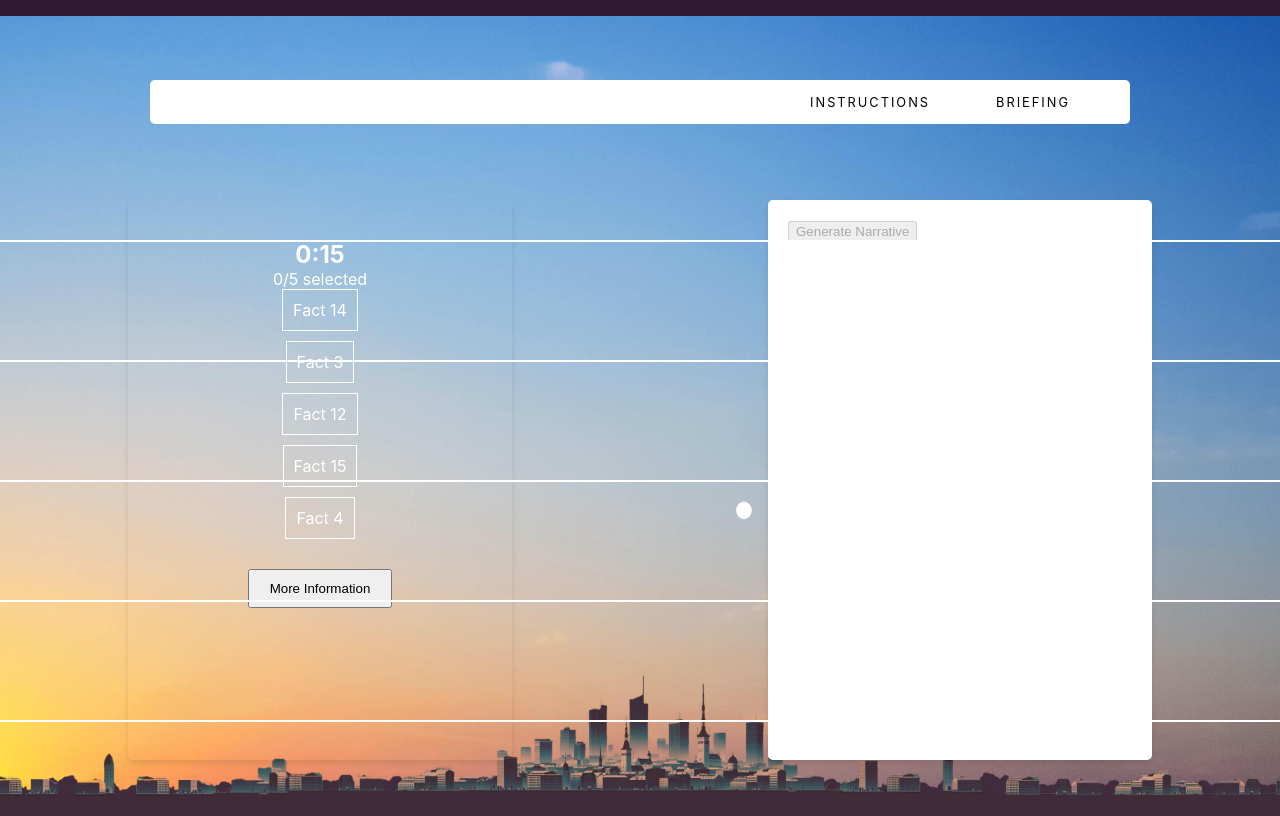
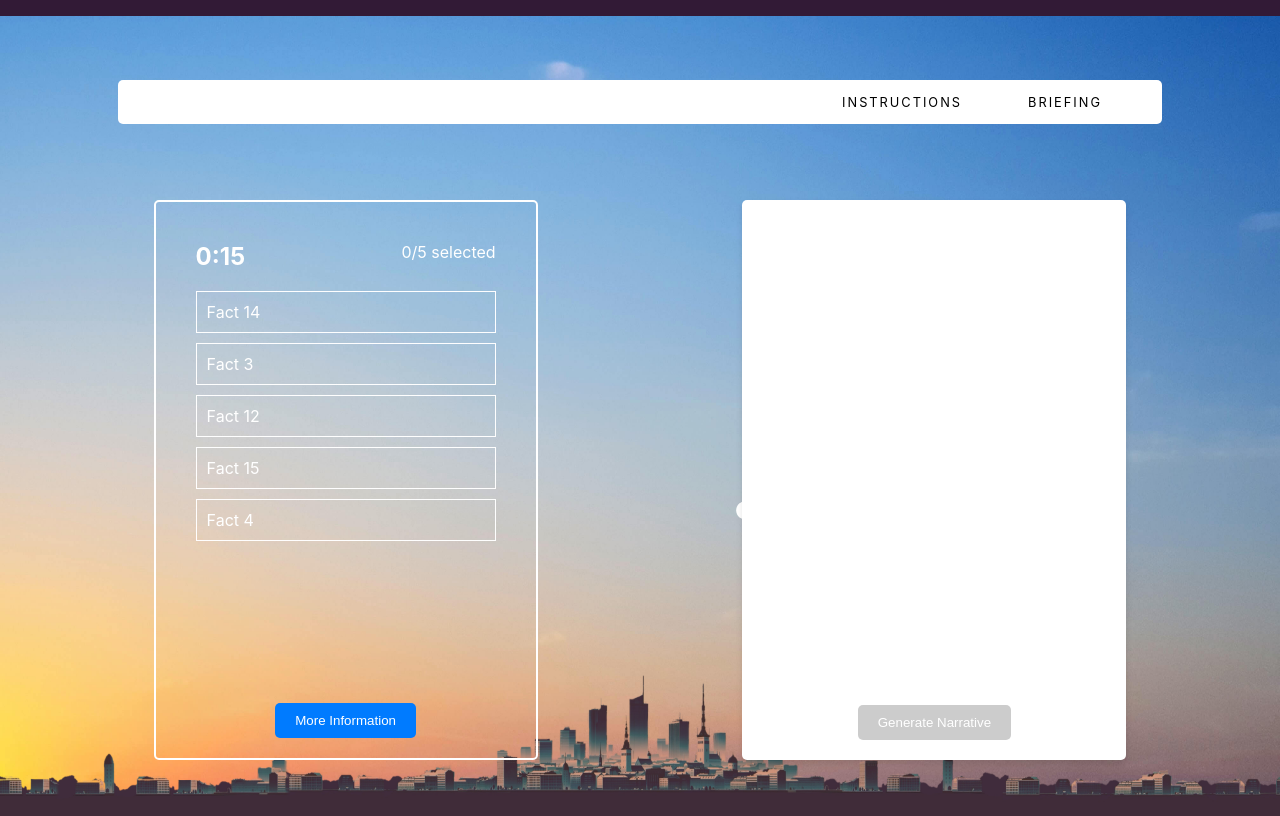
Before and after one commit to tom-plant/reality-check, a React (Create React App) app in the folder frontend/reality-check/: page / in a window 1280 px wide. Built offline with nearby package versions, Linux system fonts and the light colour scheme.

Commit message:
Styling for SelectFacts game phase.

```diff
--- a/frontend/reality-check/src/App.css
+++ b/frontend/reality-check/src/App.css
@@ -1,11 +1,13 @@
 /* App.css */
+@import url('https://fonts.googleapis.com/css2?family=Pixelify+Sans&display=swap');
+@import url('https://fonts.googleapis.com/css2?family=Silkscreen&display=swap');
 
 body {
     margin: 0;
     padding: 0;
     background-color: #321a36; /* Or any color you want to test with */
     color: white; /* Adjust the text color for better visibility on the new background */
-    font-family: -apple-system, BlinkMacSystemFont, 'Segoe UI', 'Roboto', 'Oxygen',
+    font-family: -apple-system, BlinkMacSystemFont, 'Pixelify Sans', 'Segoe UI', 'Roboto', 'Oxygen',
       'Ubuntu', 'Cantarell', 'Fira Sans', 'Droid Sans', 'Helvetica Neue',
       sans-serif;
     -webkit-font-smoothing: antialiased;
--- a/frontend/reality-check/src/components/DynamicBackground/DynamicBackground.js
+++ b/frontend/reality-check/src/components/DynamicBackground/DynamicBackground.js
@@ -14,6 +14,11 @@ const DynamicBackground = () => {
       <img src={skyImage} alt="Sky" className="background-layer sky" />
       <img src={cityImage} alt="City" className="background-layer city" />
       <img src={sunImage} alt="Sun" className="background-layer sun" />
+      {/* <div className="line line-1"></div>
+      <div className="line line-2"></div>
+      <div className="line line-3"></div>
+      <div className="line line-4"></div>
+      <div className="line line-5"></div> */}
     </div>
   );
 };
--- a/frontend/reality-check/src/components/Header/Header.css
+++ b/frontend/reality-check/src/components/Header/Header.css
@@ -8,11 +8,9 @@
   background-color: white;
   padding: 10px;
   height: 3vh;
-  /* box-shadow: 0px 4px 6px rgba(0, 0, 0, 0.1); */
   border-radius: 5px;
   display: flex;
-  /* justify-content: flex-end; Aligns text to the right */
-  width: 75%; /* Adjust width as necessary */
+  width: 80%; /* Adjust width as necessary */
   z-index: 10; /* Ensures the header floats above other content */
   overflow: hidden; /* Ensures no scrollbars appear */
 }
--- a/frontend/reality-check/src/components/common/FactBox.css
+++ b/frontend/reality-check/src/components/common/FactBox.css
@@ -8,6 +8,8 @@
   cursor: pointer;
   background-color: transparent;
   transition: background-color 0.3s;
+  width: 100%;
+  box-sizing: border-box; /* Ensures padding doesn't add to the width */
 }
 
 /* New styles for right container fact boxes */
@@ -17,7 +19,7 @@
 }
 
 /* Apply selected styles only to right container fact boxes */
-.fact-box.right.selected {
+.fact-box.left.selected {
   background-color: #fff;
   color: #000;
 }
--- a/frontend/reality-check/src/components/containers/LeftContainer.css
+++ b/frontend/reality-check/src/components/containers/LeftContainer.css
@@ -7,7 +7,7 @@
     top: 25%; /* Adjust to position below the header */
     padding: 20px;
     box-sizing: border-box;
-    left: 10%; /* Adjust based on your layout */
-    box-shadow: 0px 4px 6px rgba(0, 0, 0, 0.1);
+    left: 12%; /* Adjust based on your layout */
     border-radius: 5px;
+    border: 2px solid white;
   }
--- a/frontend/reality-check/src/components/containers/RightContainer.css
+++ b/frontend/reality-check/src/components/containers/RightContainer.css
@@ -7,7 +7,7 @@
     top: 25%; /* Adjust to position below the header */
     padding: 20px;
     box-sizing: border-box;
-    right: 10%; /* Adjust based on your layout */
+    right: 12%; /* Adjust based on your layout */
     box-shadow: 0px 4px 6px rgba(0, 0, 0, 0.1);
     border-radius: 5px;
   }
--- a/frontend/reality-check/src/components/game/SelectFacts.css
+++ b/frontend/reality-check/src/components/game/SelectFacts.css
@@ -3,10 +3,46 @@
     flex-direction: column;
     align-items: center;
     padding: 20px;
+    max-height: 400px; /* Adjust the height as needed */
+    overflow-y: auto;
+  }
+
+  .facts-list {
+    overflow-y: auto;
+    flex-grow: 1;
+    width: 100%; /* Ensures the list takes up the full width */
+    margin-bottom: 20px;
   }
 
   .load-more {
     margin-top: 20px;
     padding: 10px 20px;
     cursor: pointer;
+    position: absolute;
+    bottom: 20px;
+    background-color: #007bff; /* Example button color */
+    color: white; /* Button text color */
+    border: none;
+    border-radius: 5px;
+    transition: background-color 0.3s;
+    /* Additional styling for hover state */
+    &:hover {
+      background-color: #0056b3;
+    }
+
+    /* Styling for disabled state */
+    &:disabled {
+      background-color: #cccccc;
+      cursor: not-allowed;
+    }
   }
+
+
+
+
+  .timer-counter-wrapper {
+    display: flex;
+    justify-content: space-between;
+    width: 100%;
+    margin-bottom: 20px;
+  }
--- a/frontend/reality-check/src/components/game/SelectFacts.js
+++ b/frontend/reality-check/src/components/game/SelectFacts.js
@@ -38,8 +38,11 @@ const SelectFacts = () => {
 
   return (
     <div className="select-facts">
+      <div className="timer-counter-wrapper">
         <Timer onTimeUp={onTimeUp} />
         <Counter />
+      </div>
+      <div className="facts-list">
         {displayedFacts.map((fact) => (
           <FactBox
             key={fact.id}
@@ -49,6 +52,7 @@ const SelectFacts = () => {
             container= "left"
           />
         ))}
+      </div>
       <button
         className="load-more"
         onClick={loadMoreFacts}
--- /dev/null
+++ b/frontend/reality-check/src/components/game/SelectedFactsDisplay.css
@@ -0,0 +1,44 @@
+/* SelectedFactsDisplay.css */
+
+.selected-facts-display {
+  display: flex;
+  flex-direction: column;
+  align-items: center;
+  padding: 20px;
+  max-height: 400px; /* Adjust the height as needed */
+  overflow-y: auto;
+}
+
+.facts-list {
+  overflow-y: auto;
+  flex-grow: 1;
+  width: 100%; /* Ensures the list takes up the full width */
+}
+
+.generate-narrative {
+  margin-top: 20px;
+  padding: 10px 20px;
+  position: absolute;
+  bottom: 20px;
+  cursor: pointer;
+  background-color: #007bff; /* Example button color */
+  color: white; /* Button text color */
+  border: none;
+  border-radius: 5px;
+  transition: background-color 0.3s;
+  /* Additional styling for hover state */
+  &:hover {
+    background-color: #0056b3;
+  }
+
+  /* Styling for disabled state */
+  &:disabled {
+    background-color: #cccccc;
+    cursor: not-allowed;
+  }
+}
+
+.spacer {
+  height: 50px; /* Adjust based on the actual height of your timer and counter */
+  visibility: hidden;
+}
--- a/frontend/reality-check/src/components/game/SelectedFactsDisplay.js
+++ b/frontend/reality-check/src/components/game/SelectedFactsDisplay.js
@@ -3,12 +3,15 @@
 import React from 'react';
 import { useGameState } from '../../contexts/GameContext';
 import FactBox from '../common/FactBox';
+import './SelectedFactsDisplay.css';
 
 const SelectedFactsDisplay = () => {
   const { selectedFactCombination, selectionEnded } = useGameState();
 
   return (
     <div className="selected-facts-display">
+      <div className="spacer"></div>
+      <div className="facts-list">
         {selectedFactCombination.map((fact) => (
           <FactBox
             key={fact.id}
@@ -18,6 +21,7 @@ const SelectedFactsDisplay = () => {
             container="right"
           />
         ))}
+      </div>
       <button className="generate-narrative" disabled={!selectionEnded}>
         Generate Narrative
       </button>
--- a/frontend/reality-check/src/index.css
+++ b/frontend/reality-check/src/index.css
@@ -1,13 +1,26 @@
+/* index.css */
+@import url('https://fonts.googleapis.com/css2?family=Pixelify+Sans&display=swap');
+@import url('https://fonts.googleapis.com/css2?family=Silkscreen&display=swap');
+
 body {
   margin: 0;
-  font-family: -apple-system, BlinkMacSystemFont, 'Segoe UI', 'Roboto', 'Oxygen',
-    'Ubuntu', 'Cantarell', 'Fira Sans', 'Droid Sans', 'Helvetica Neue',
-    sans-serif;
+  font-family: -apple-system, BlinkMacSystemFont, 'Pixelify Sans', 'Segoe UI', 'Roboto', 'Oxygen',
+  'Ubuntu', 'Cantarell', 'Fira Sans', 'Droid Sans', 'Helvetica Neue',
+  sans-serif;
   -webkit-font-smoothing: antialiased;
   -moz-osx-font-smoothing: grayscale;
 }
+
 
 code {
   font-family: source-code-pro, Menlo, Monaco, Consolas, 'Courier New',
     monospace;
 }
+
+
+/* body {
+  margin: 0;
+  font-family:
+  -webkit-font-smoothing: antialiased;
+  -moz-osx-font-smoothing: grayscale;
+} */
--- a/frontend/reality-check/src/views/Game.js
+++ b/frontend/reality-check/src/views/Game.js
@@ -32,11 +32,6 @@ const Game = () => {
 return (
   <div className="game">
     <Header />
-    <div className="line line-1"></div>
-    <div className="line line-2"></div>
-    <div className="line line-3"></div>
-    <div className="line line-4"></div>
-    <div className="line line-5"></div>
     <DynamicBackground />
     {renderGamePhase()} {/* Call the function to render based on the current phase */}
   </div>
```
Lines whose indentation alone changed are shown as unchanged.
